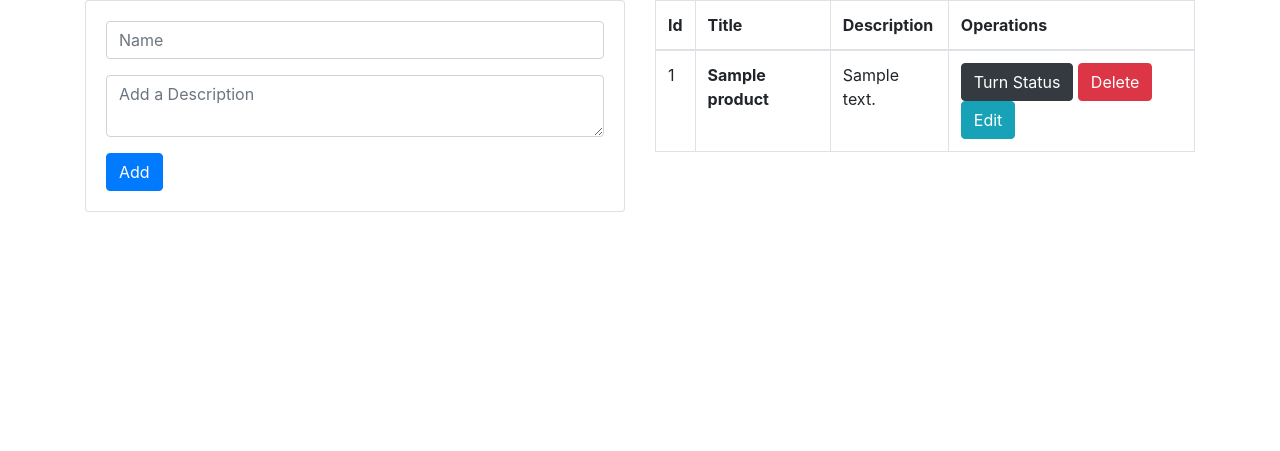
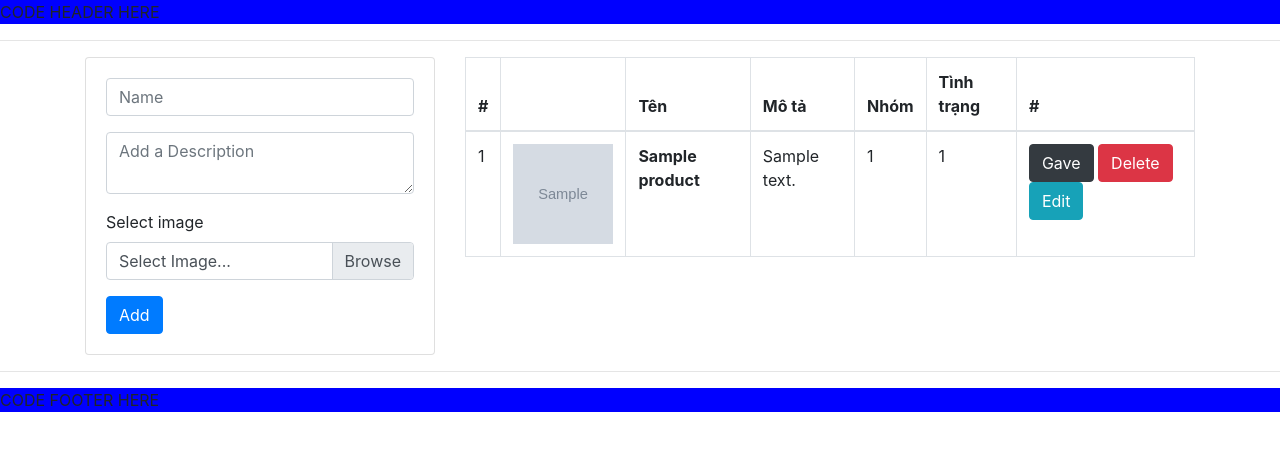
Before and after one commit to harrytrinh123/sharedocu.vn, a Flask app: page /productmanage in a window 1280 px wide. Shown: the top 451 px of the page. Run offline with Flask 2, Linux system fonts and the light colour scheme; tables that the repository leaves empty hold one stand-in row (values such as "Sample post"); grey boxes marked "Sample" are stand-in pictures; some libraries are stand-ins or nearby versions.

Commit message:
upload image, fix update, fix show product

```diff
--- a/app/__init__.py
+++ b/app/__init__.py
@@ -5,6 +5,8 @@ from flask_migrate import Migrate
 
 app = Flask(__name__)
 app.config.from_object(Config)
+app.config["IMAGE_UPLOADS"] = r'C:\Users\harry\Desktop\ShareDoCu\app\static\images\products' # thay doi duong dan anh o day
+app.config["ALLOWED_IMAGE_EXTENSIONS"] = ["JPEG", "JPG", "PNG", "GIF"]
 db = SQLAlchemy(app)
 migrate = Migrate(app, db)
 
--- a/app/routes.py
+++ b/app/routes.py
@@ -1,10 +1,20 @@
-from flask import render_template, request, redirect
+import os
+from flask import render_template, request, redirect, flash
 from app import app, db
 from app.models import *
-
-jedi = "of the jedi"
+from sqlalchemy.exc import IntegrityError
+from werkzeug.utils import secure_filename
 
 # ================== PRODUCT Hoang ============================
+def allowed_image(filename):
+    if not "." in filename:
+        return False
+    ext = filename.rsplit(".", 1)[1]
+    if ext.upper() in app.config["ALLOWED_IMAGE_EXTENSIONS"]:
+        return True
+    else:
+        return False
+
 @app.route('/productmanage')
 def productmanage():
     entries = PRODUCT.query.all()
@@ -16,13 +26,24 @@ def add():
         form = request.form
         name = form.get('name')
         description = form.get('description')
-        if not name or description:
-            entry = PRODUCT(Name = name, Description = description)
-            db.session.add(entry)
-            db.session.commit()
-            return redirect('/productmanage')
-
-    return "of the jedi"
+        # xu ly file
+        image = request.files["img_name"]
+        if image.filename == "":
+            flash('Please Upload Image file', "danger")
+            return redirect(request.url)
+        if allowed_image(image.filename) and (not name or description):
+            filename = secure_filename(image.filename)
+            try:
+                entry = PRODUCT(Name = name, Description = description, ImageUrl = filename, Status=1, Surcharge=0)
+                db.session.add(entry)
+                db.session.commit()
+                image.save(app.config["IMAGE_UPLOADS"] +'\\'+ filename)
+                flash('File upload Successfully !', "success")
+                return redirect('/productmanage')
+            except IntegrityError as e:
+                flash('Something went wrong please try again later', "danger")
+                return redirect(request.url)
+    return "Something went wrong"
 
 @app.route('/update/<int:id>')
 def updateRoute(id):
@@ -31,7 +52,7 @@ def updateRoute(id):
         if entry:
             return render_template('update.html', entry=entry)
 
-    return "of the jedi"
+    return "Something went wrong"
 
 @app.route('/update/<int:id>', methods=['POST'])
 def update(id):
@@ -39,14 +60,14 @@ def update(id):
         entry = PRODUCT.query.get(id)
         if entry:
             form = request.form
-            title = form.get('name')
+            name = form.get('name')
             description = form.get('description')
-            entry.title = title
-            entry.description = description
+            entry.Name = name
+            entry.Description = description
             db.session.commit()
-        return redirect('/')
+        return redirect('/productmanage')
 
-    return "of the jedi"
+    return "Something went wrong"
 
 
 
@@ -59,7 +80,7 @@ def delete(id):
             db.session.commit()
         return redirect('/productmanage')
 
-    return "of the jedi"
+    return "Something went wrong"
 
 # @app.route('/turn/<int:id>')
 # def turn(id):
@@ -81,3 +102,6 @@ def index():
 @app.route('/productdetail/<product_id>')
 def productdetail(product_id):
     return render_template('productdetail.html')
+
+if __name__ == '__main__':
+    print('test')
--- a/app/templates/base.html
+++ b/app/templates/base.html
@@ -9,7 +9,15 @@
 </head>
 <body>
 
-    {% block index %}{% endblock %}
+    {% include "header.html" %}
+
+    <hr>
+
+    {% block content %}{% endblock %}
+
+    <hr>
+
+    {% include "footer.html" %}
 
 </body>
 </html>
--- /dev/null
+++ b/app/templates/footer.html
@@ -0,0 +1,3 @@
+<div style="background-color: blue;">
+  CODE FOOTER HERE
+</div>
--- /dev/null
+++ b/app/templates/header.html
@@ -0,0 +1,3 @@
+<div style="background-color: blue;">
+  CODE HEADER HERE
+</div>
--- a/app/templates/productmanage.html
+++ b/app/templates/productmanage.html
@@ -1,20 +1,31 @@
 {% extends "base.html" %}
-
-{% block index %}
-
+{% block content %}
+<style>
+    .product-img {
+        width: 100px;
+        height: 100px;
+    }
+</style>
 <div class="container">
     <div class="row">
 
-        <div class="col-md-6">
+        <div class="col-md-4">
             <div class="card">
                 <div class="card-body">
-                    <form action="/add" method="post">
+                    <form action="/add" method="POST" enctype="multipart/form-data">
                         <div class="form-group">
                             <input class="form-control" type="text" name="name" placeholder="Name" required>
                         </div>
                         <div class="form-group">
                             <textarea class="form-control" name="description" cols="100"
                                       placeholder="Add a Description" required></textarea>
+                        </div>
+                        <div class="form-group">
+                            <label>Select image</label>
+                            <div class="custom-file">
+                                <input type="file" class="custom-file-input" name="img_name" id="image">
+                                <label class="custom-file-label" for="customFileLang">Select Image...</label>
+                            </div>
                         </div>
                         <button class="btn btn-primary" type="submit">
                             Add
@@ -24,26 +35,34 @@
             </div>
         </div>
 
-        <div class="col-md-6">
+        <div class="col-md-8">
             <table class="table table-bordered table-hover">
                 <thead>
                 <tr>
-                    <th>Id</th>
-                    <th>Title</th>
-                    <th>Description</th>
-                    <th>Operations</th>
+                    <th>#</th>
+                    <th></th>
+                    <th>Tên</th>
+                    <th>Mô tả</th>
+                    <th>Nhóm</th>
+                    <th>Tình trạng</th>
+                    <th>#</th>
                 </tr>
                 </thead>
                 <tbody>
                 {% for entry in entries %}
                 <tr>
                     <td>{{ entry.Id }}</td>
+                    <td>
+                        <img class="product-img" src="static/images/products/{{ entry.ImageUrl }}" alt="">
+                    </td>
                     <td><strong>{{ entry.Name }}</strong></td>
                     <td>{{ entry.Description }}</td>
+                    <td>{{ entry.CategoryId }}</td>
+                    <td>{{ entry.Status }}</td>
                     <td>
                         <a class="{{ 'btn btn-success' if entry.status else 'btn btn-dark'}}"
                            href="/turn/{{ entry.Id }}">
-                            Turn Status
+                            Gave
                         </a>
                         <a class="btn btn-danger"
                            href="/delete/{{ entry.Id }}">
--- a/app/templates/update.html
+++ b/app/templates/update.html
@@ -8,13 +8,13 @@
         <div class="col-md-12">
             <div class="card">
                 <div class="card-body">
-                    <form action="/update/{{ entry.id }}" method="post">
+                    <form action="/update/{{ entry.Id }}" method="post">
                         <div class="form-group">
                             <input class="form-control" type="text" name="name" placeholder="Name" value="{{ entry.Name }}" required>
                         </div>
                         <div class="form-group">
                             <textarea class="form-control" name="description" cols="100"
-                                      placeholder="Add a Description" required> {{ entry.description }} </textarea>
+                                      placeholder="Add a Description" required> {{ entry.Description }} </textarea>
                         </div>
                         <button class="btn btn-primary" type="submit">
                             Update
--- a/crudapp.py
+++ /dev/null
@@ -1 +0,0 @@
-from app import app
```
Also changed, not shown: app/app.db, app/static/images/products/9-15247559277861286700327.jpg (added), app/static/images/products/Boston_Terrier_Virginia.jpg (added), app/static/images/products/cat2.jpg (added).
